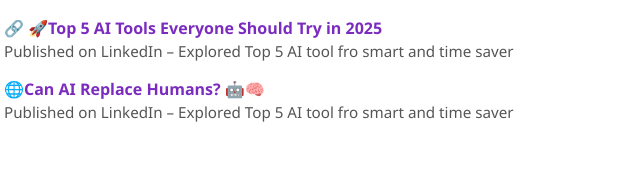
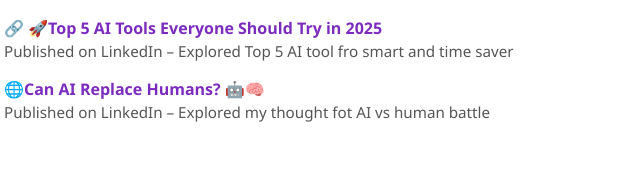
Before and after one commit to PtlParth27/portfolio, a plain HTML site: page index.html in a window 1280 px wide. Shown: the part 3146-3333 px from the top of the page, 246-886 px from the left. Drawn offline with Linux system fonts and the light colour scheme; no server answers; a web font is replaced by a local one.

Commit message:
Update index.html

```diff
--- a/index.html
+++ b/index.html
@@ -372,7 +372,7 @@
       <a href="https://www.linkedin.com/posts/parth-patel-34920a370_can-ai-truly-outperform-humans-ai-is-reshaping-activity-7349530415910518785-K2Pb?utm_source=share&utm_medium=member_desktop&rcm=ACoAAFveHWkBgUEAzhQPDQyUW4HcLo6dHA3u5K0" target="_blank" style="color: #7b2cbf; font-weight: bold;">
         🌐Can AI Replace Humans? 🤖🧠
       </a>
-      <p style="color: #555; font-size: 0.95rem;">Published on LinkedIn – Explored Top 5 AI tool fro smart and time saver</p>
+      <p style="color: #555; font-size: 0.95rem;">Published on LinkedIn – Explored my thought fot AI vs human battle</p>
     </li>
 </section>
 
```
